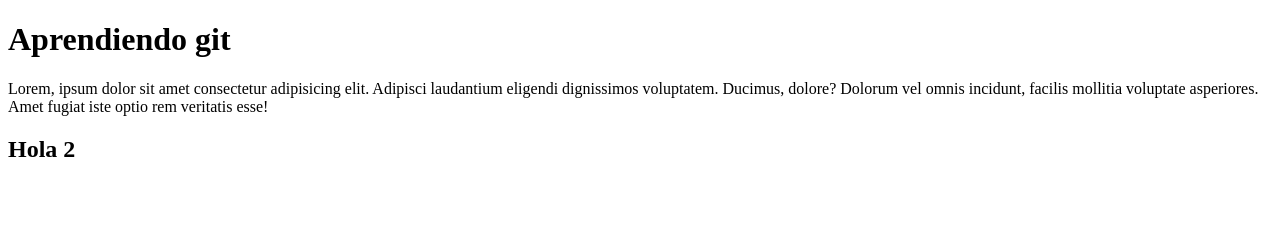
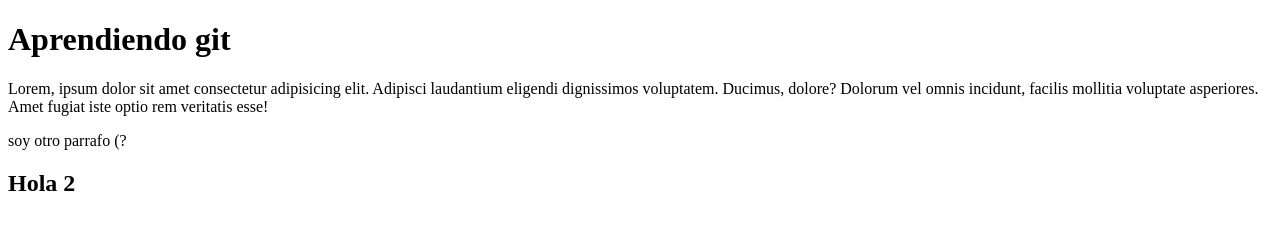
Before and after one commit to matijpg/prueba, a plain HTML site: page index.html in a window 1280 px wide. Drawn offline with Linux system fonts and the light colour scheme.

Commit message:
Agregando otro parrafo

```diff
--- a/index.html
+++ b/index.html
@@ -1,10 +1,12 @@
 <!DOCTYPE html>
 <html lang="en">
+
 <head>
    <meta charset="UTF-8" />
    <meta name="viewport" content="width=device-width, initial-scale=1.0" />
    <title>hola</title>
 </head>
+
 <body>
    <h1>Aprendiendo git</h1>
    <p>
@@ -13,6 +15,8 @@
       omnis incidunt, facilis mollitia voluptate asperiores. Amet fugiat iste
       optio rem veritatis esse!
    </p>
+   <p>soy otro parrafo (?</p>
    <h2>Hola 2</h2>
 </body>
+
 </html>
```
Lines whose indentation alone changed are shown as unchanged.
